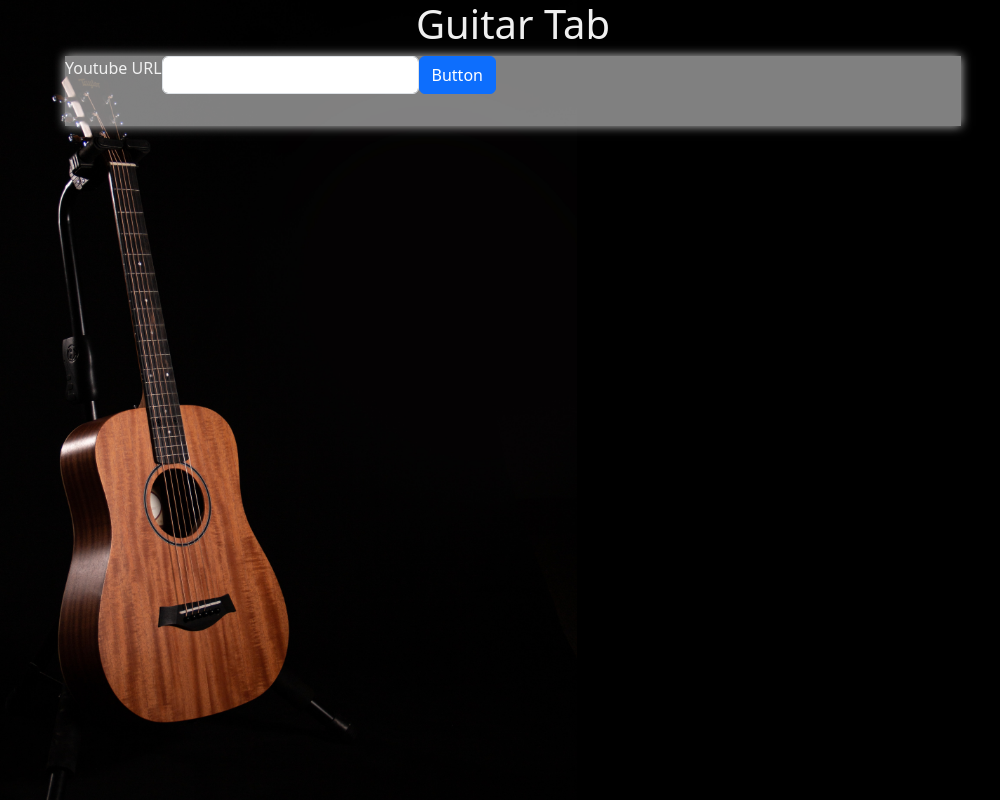
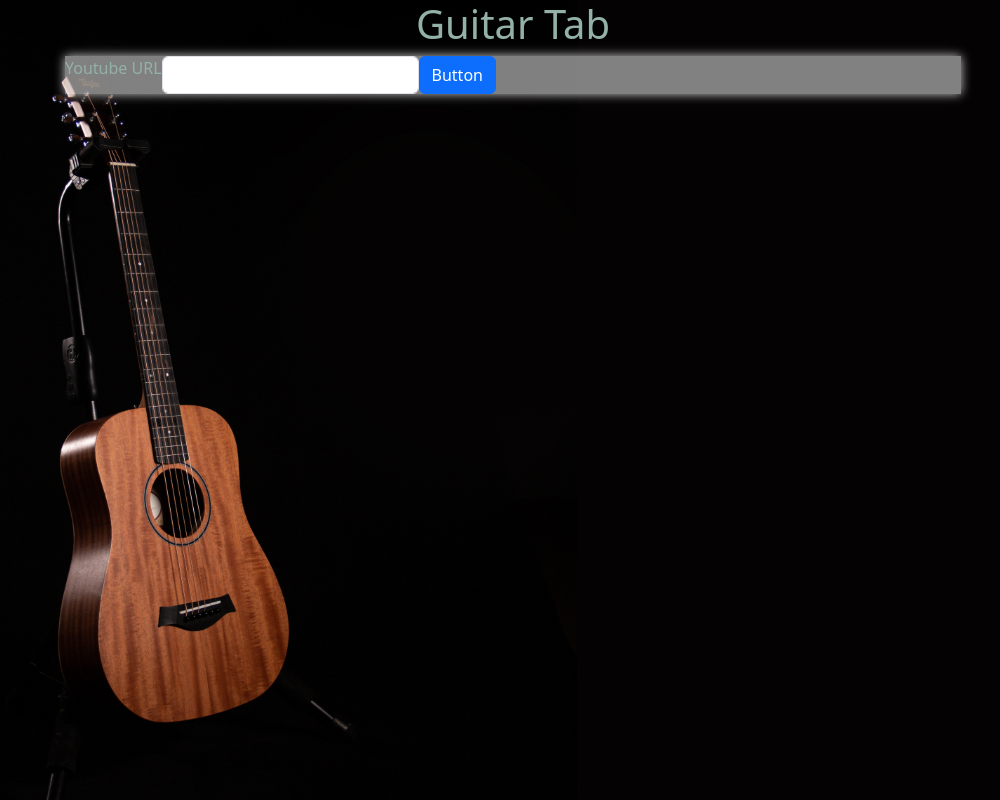
Before and after one commit to a880630a/Guitar_tab_project, a React (Create React App) app in the folder guitar_tab/my-app/: page / in a window 1280 px wide. Shown: the whole page, without its empty margins (127-1127 px from the left). Built offline with nearby package versions, Linux system fonts and the light colour scheme.

Commit message:
部份scss修改

```diff
--- a/guitar_tab/my-app/src/scss/main.scss
+++ b/guitar_tab/my-app/src/scss/main.scss
@@ -1,3 +1,4 @@
+@import '~bootstrap/dist/css/bootstrap.min.css';
 * {
     margin: 0;
     padding: 0;
@@ -5,7 +6,7 @@
 .body {
     width: 100vw;
     height: 100vh;
-    background-color: black;
+    background-color: #040203;
     background-image: url("../images/background_image2.jpg");
     background-repeat: no-repeat;
     background-position: center;
@@ -20,11 +21,15 @@
         justify-content: center;
         flex-direction: column;
         align-items: center;
-        color: #f0f0f0;
+        color: #93B1A6;
+        &.loading{
+
+        }
         .data-area {
             width: 70%;
-            height: 70px;
-            box-shadow: 0 0 10px rgba(255,255,255,0.8);
+            min-width: 852px;
+            // height: 70px;
+            box-shadow: 0 0 10px rgba(255, 255, 255, 0.8);
             background-color: rgba(255,255,255,0.5);
             display: flex;
             flex-direction: column;
@@ -38,10 +43,18 @@
             .image-display {
                 display: flex;
                 flex-direction: column;
+                width: 100%; // 使圖像容器擴展至其父元素的寬度
+                min-width: 852px;
+                min-height: 480px;
+                // padding-top: 10%; // 16:9 寬高比的百分比（9 / 16 * 100%）
+                // .CanvasWithBackground {
+                //     width: 100%; // 使圖像填滿容器
+                //     height: 100%; // 使圖像填滿容器
+                // }
             }
             .tab-select {
                 display: flex;
-                flex-direction: column;
+                flex-direction: row;
             }
         }
     }
```
